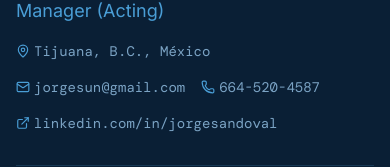
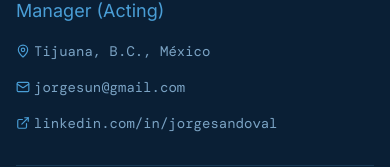
Before and after one commit to jorgesun/Jorge_Sandoval_Portafolio, a Next.js app: page /cv in a window 390 px wide. Shown: the part 192-359 px from the top of the page. Built offline with nearby package versions, Linux system fonts and the light colour scheme; a web font is replaced by a local one.

Commit message:
privacy: remove phone number from CV page and print view

```diff
--- a/app/cv/page.tsx
+++ b/app/cv/page.tsx
@@ -9,7 +9,6 @@ import {
   FlaskConical,
   Camera,
   Mail,
-  Phone,
   MapPin,
   ExternalLink,
   Award,
@@ -25,7 +24,6 @@ const profile = {
   title: "Principal Process Engineer | Engineering Manager (Acting)",
   location: "Tijuana, B.C., México",
   email: "jorgesun@gmail.com",
-  phone: "664-520-4587",
   linkedin: "linkedin.com/in/jorgesandoval",
   summary:
     "Operations & Engineering leader with 30+ years in scientific injection molding for medical and high-spec products. Expert in Lean Six Sigma, DOE and Decoupled Molding, delivering over $1 million in cost savings and double-digit scrap reductions. Led cross-functional teams in Mexico and the U.S. while coordinating suppliers across Asia.",
@@ -232,10 +230,6 @@ export default function CVPage() {
               {profile.email}
             </span>
             <span className="flex items-center gap-1">
-              <Phone size={14} className="text-[#4A9ED6]" />
-              {profile.phone}
-            </span>
-            <span className="flex items-center gap-1">
               <ExternalLink size={14} className="text-[#4A9ED6]" />
               {profile.linkedin}
             </span>
--- a/app/cv/print/page.tsx
+++ b/app/cv/print/page.tsx
@@ -10,7 +10,6 @@ const profile = {
   title: "Principal Process Engineer | Engineering Manager (Acting)",
   location: "Tijuana, B.C., México",
   email: "jorgesun@gmail.com",
-  phone: "664-520-4587",
   linkedin: "linkedin.com/in/jorgesandoval",
   summary:
     "Operations & Engineering leader with 30+ years in scientific injection molding for medical and high-spec products. Expert in Lean Six Sigma, DOE and Decoupled Molding, delivering over $1 million in cost savings and double-digit scrap reductions. Led cross-functional teams in Mexico and the U.S. while coordinating suppliers across Asia.",
@@ -197,7 +196,6 @@ export default function CVPrintPage() {
               </div>
               <div style={{ display: "flex", flexDirection: "column", gap: "4px", fontSize: "10px", color: "#B0C8D8", textAlign: "right" }}>
                 <span>📍 {profile.location}</span>
-                <span>📞 {profile.phone}</span>
                 <span>✉ {profile.email}</span>
                 <span>🔗 {profile.linkedin}</span>
               </div>
```
